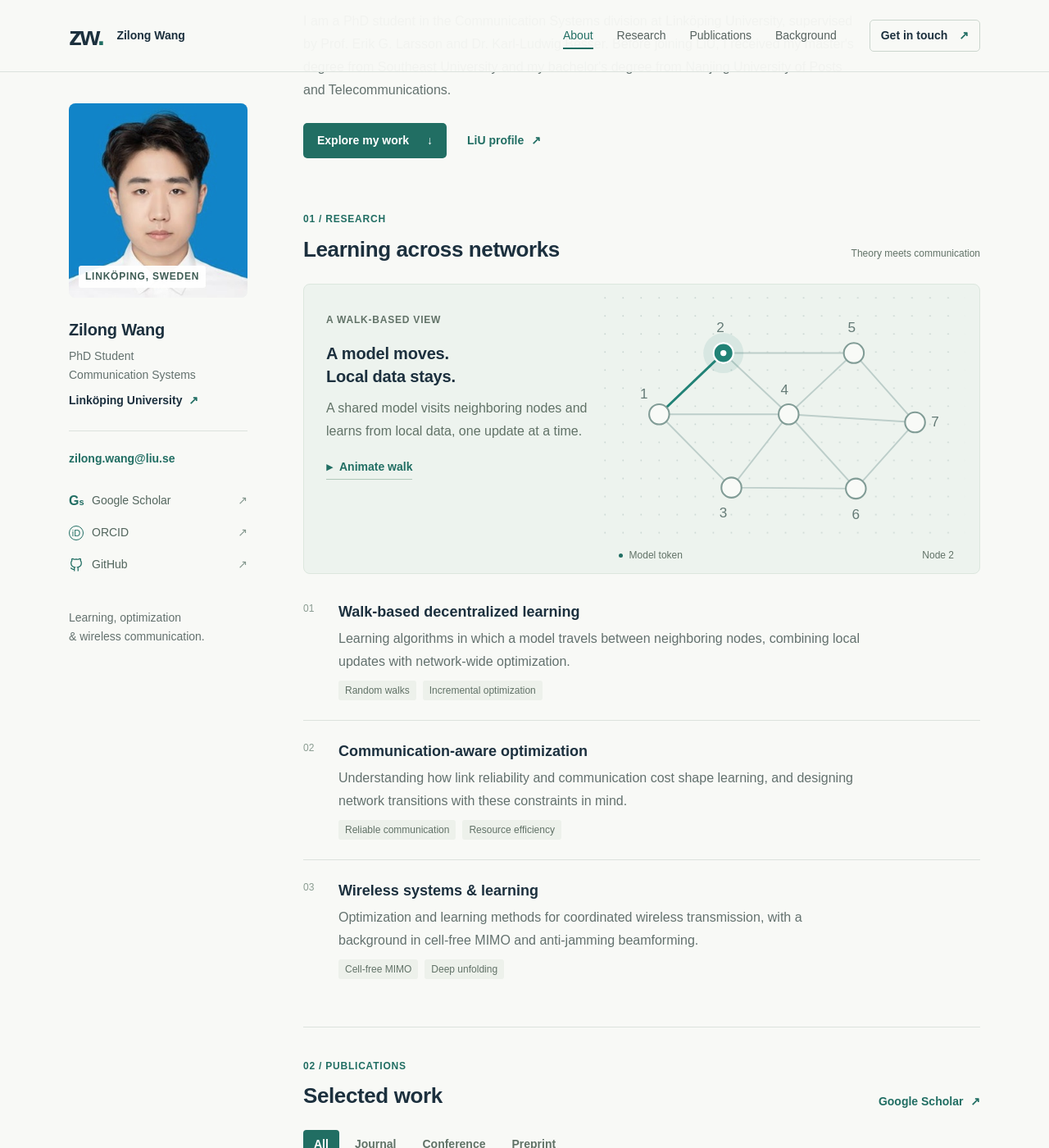
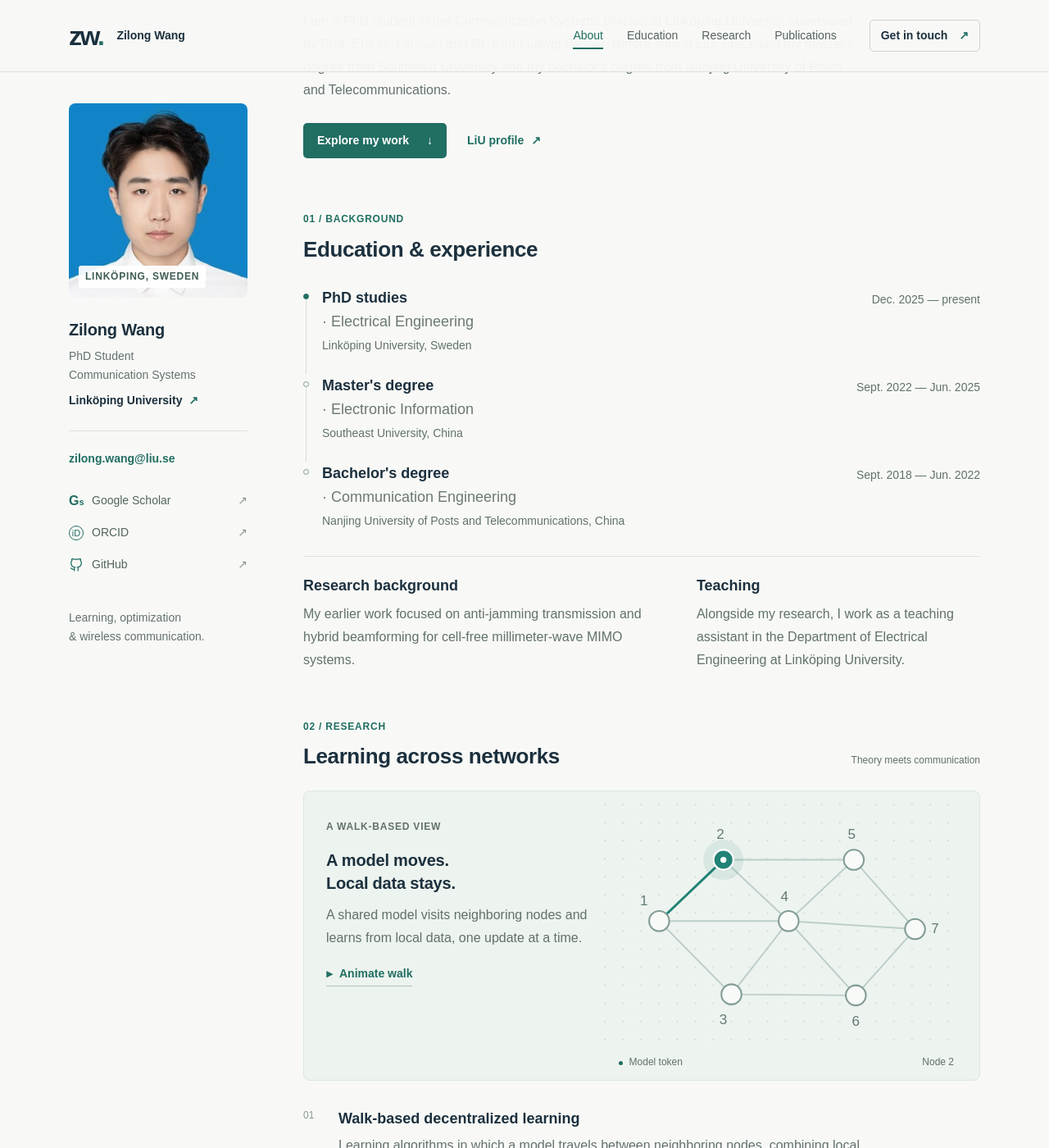
Before and after one commit to Zilong924/Zilong-Wang.github.io, a Jekyll site: the page built from _pages/about.md, in a window 1280 px wide and 1400 px high, scrolled down 345 px. Shown: the whole window at 82% size. Built offline with Jekyll 4.4.1, drawn with Linux system fonts in a browser that asks for light colours; some of the changed text lies outside the part shown.

Commit message:
Update academic-home-content.html

```diff
--- a/_includes/academic-home-content.html
+++ b/_includes/academic-home-content.html
@@ -4,7 +4,10 @@
   <div class="header-inner">
     <a class="wordmark" href="{{ '/' | relative_url }}" aria-label="Zilong Wang, home"><span class="monogram" aria-hidden="true">zw<span>.</span></span><span class="wordmark-name">Zilong Wang</span></a>
     <nav class="top-nav" aria-label="Main navigation">
-      <a href="#about">About</a><a href="#research">Research</a><a href="#publications">Publications</a><a href="#background">Background</a>
+      <a href="#about">About</a>
+<a href="#background">Education</a>
+<a href="#research">Research</a>
+<a href="#publications">Publications</a>
     </nav>
     <a class="header-contact" href="mailto:{{ site.author.email }}">Get in touch <span aria-hidden="true">↗</span></a>
   </div>
@@ -37,8 +40,14 @@
       <div class="intro-actions"><a class="button button-primary" href="#publications">Explore my work <span aria-hidden="true">↓</span></a><a class="text-link" href="{{ site.author.uri }}" target="_blank" rel="noopener noreferrer">LiU profile <span aria-hidden="true">↗</span></a></div>
     </section>
 
+    <section class="background-section section" id="background" aria-labelledby="background-title">
+      <div class="section-heading"><div><p class="section-kicker">01 / BACKGROUND</p><h2 id="background-title">Education & experience</h2></div></div>
+      <div class="education-list">{% for entry in home.education %}<article class="education-entry"><span class="timeline-dot" aria-hidden="true"></span><div><h3>{{ entry.degree }}{% if entry.field != '' %}<span> · {{ entry.field }}</span>{% endif %}</h3><p>{{ entry.institution }}</p></div>{% if entry.date != '' %}<span class="education-date">{{ entry.date }}</span>{% endif %}</article>{% endfor %}</div>
+      <div class="experience-notes"><div><h3>Research background</h3><p>{{ home.previous }}</p></div><div><h3>Teaching</h3><p>{{ home.teaching }}</p></div></div>
+    </section>
+
     <section class="research-section section" id="research" aria-labelledby="research-title">
-      <div class="section-heading"><div><p class="section-kicker">01 / RESEARCH</p><h2 id="research-title">Learning across networks</h2></div><span class="section-side-note">Theory meets communication</span></div>
+      <div class="section-heading"><div><p class="section-kicker">02 / RESEARCH</p><h2 id="research-title">Learning across networks</h2></div><span class="section-side-note">Theory meets communication</span></div>
       <div class="research-feature">
         <div class="feature-copy"><span class="feature-tag">A WALK-BASED VIEW</span><h3>A model moves.<br>Local data stays.</h3><p>A shared model visits neighboring nodes and learns from local data, one update at a time.</p><button class="walk-toggle" type="button" aria-pressed="false" data-walk-toggle><span class="play-icon" aria-hidden="true">▶</span><span data-walk-label>Animate walk</span></button></div>
         <div class="network-panel">
@@ -65,7 +74,7 @@
     </section>
 
     <section class="publications-section section" id="publications" aria-labelledby="publications-title">
-      <div class="section-heading"><div><p class="section-kicker">02 / PUBLICATIONS</p><h2 id="publications-title">Selected work</h2></div><a class="text-link" href="{{ site.author.googlescholar }}" target="_blank" rel="noopener noreferrer">Google Scholar <span aria-hidden="true">↗</span></a></div>
+      <div class="section-heading"><div><p class="section-kicker">03 / PUBLICATIONS</p><h2 id="publications-title">Selected work</h2></div><a class="text-link" href="{{ site.author.googlescholar }}" target="_blank" rel="noopener noreferrer">Google Scholar <span aria-hidden="true">↗</span></a></div>
       <div class="publication-filters" role="group" aria-label="Filter publications"><button type="button" data-filter="all" aria-pressed="true">All</button><button type="button" data-filter="journal" aria-pressed="false">Journal</button><button type="button" data-filter="conference" aria-pressed="false">Conference</button><button type="button" data-filter="preprint" aria-pressed="false">Preprint</button></div>
       <div class="publication-list">{% for paper in home.publications %}
         <article class="publication" data-publication-type="{{ paper.type }}">
@@ -75,11 +84,6 @@
       {% endfor %}</div>
     </section>
 
-    <section class="background-section section" id="background" aria-labelledby="background-title">
-      <div class="section-heading"><div><p class="section-kicker">03 / BACKGROUND</p><h2 id="background-title">Education & experience</h2></div></div>
-      <div class="education-list">{% for entry in home.education %}<article class="education-entry"><span class="timeline-dot" aria-hidden="true"></span><div><h3>{{ entry.degree }}{% if entry.field != '' %}<span> · {{ entry.field }}</span>{% endif %}</h3><p>{{ entry.institution }}</p></div>{% if entry.date != '' %}<span class="education-date">{{ entry.date }}</span>{% endif %}</article>{% endfor %}</div>
-      <div class="experience-notes"><div><h3>Research background</h3><p>{{ home.previous }}</p></div><div><h3>Teaching</h3><p>{{ home.teaching }}</p></div></div>
-    </section>
 
     <section class="contact-section" id="contact" aria-labelledby="contact-title"><p class="section-kicker">LET'S CONNECT</p><h2 id="contact-title">Interested in a conversation?</h2><p>I'm happy to discuss decentralized learning, optimization, and wireless communication.</p><a href="mailto:{{ site.author.email }}">{{ site.author.email }} <span aria-hidden="true">↗</span></a></section>
   </main>
```
